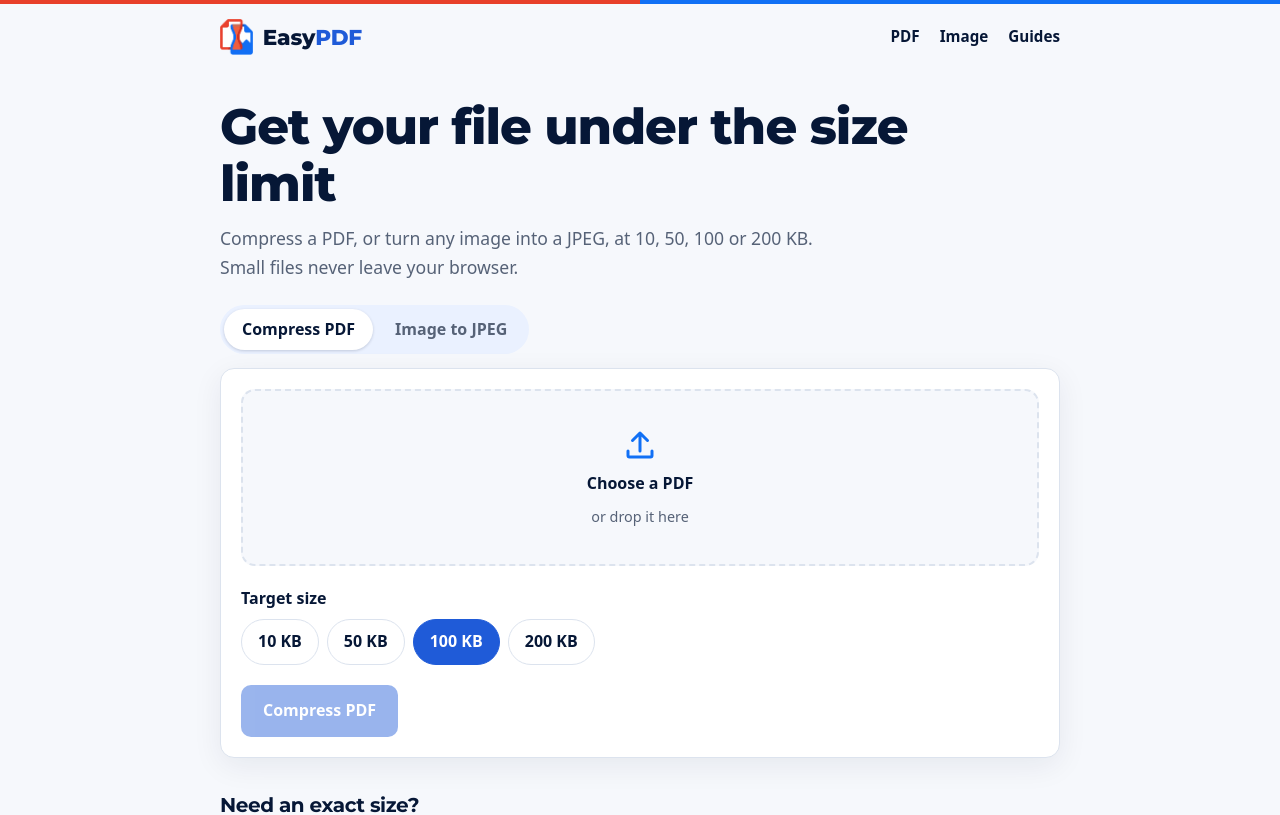
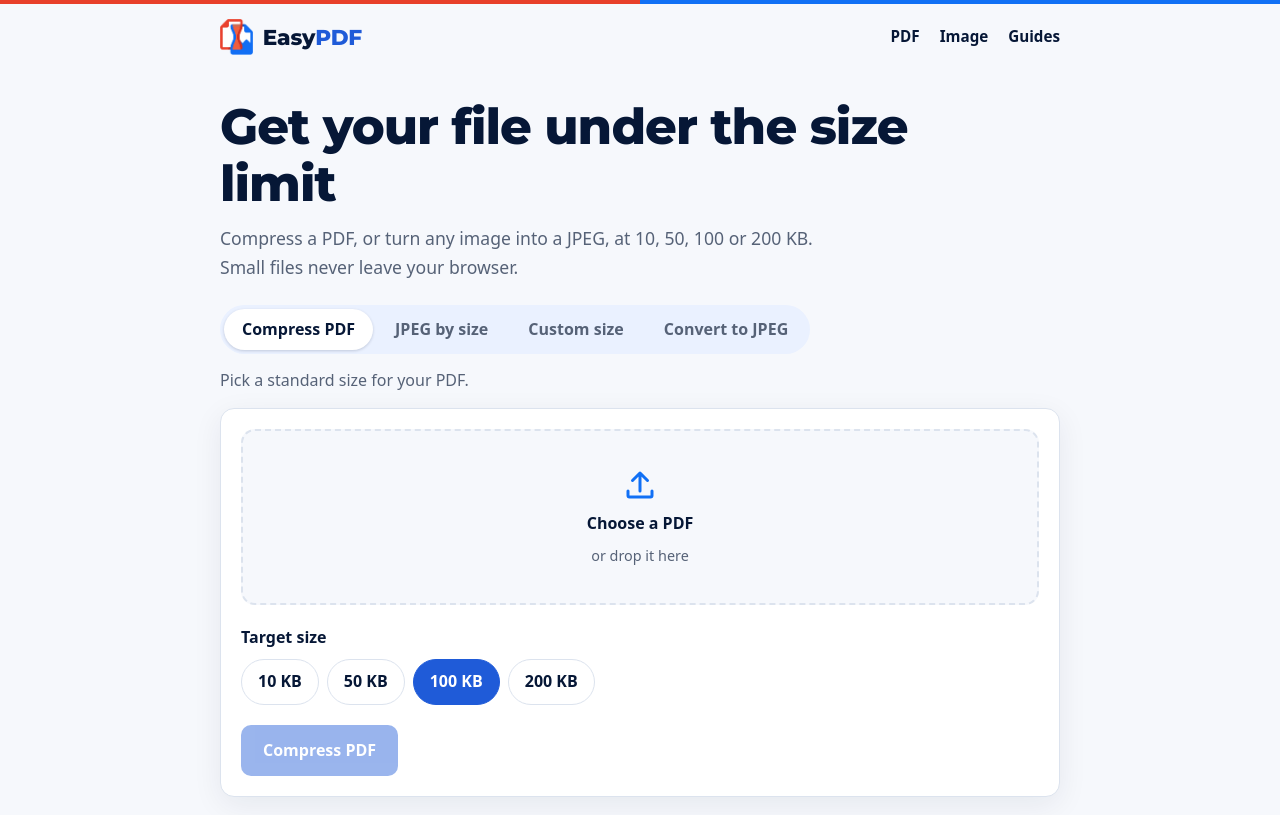
Before and after one commit to samirnagp/compresspdf, a Next.js app: page / in a window 1280 px wide. Shown: the top 815 px of the page. Built offline with nearby package versions, Linux system fonts and the light colour scheme.

Commit message:
Add files via upload

```diff
--- a/components/Guide.tsx
+++ b/components/Guide.tsx
@@ -1,7 +1,7 @@
 import { faq, howTo, homeFaq, tips, type QA } from '@/lib/content';
 import type { Kind } from '@/lib/tools';
 
-function Faq({ title, items }: { title: string; items: QA[] }) {
+export function Faq({ title, items }: { title: string; items: QA[] }) {
   return (
     <section>
       <h2>{title}</h2>
--- a/components/Home.tsx
+++ b/components/Home.tsx
@@ -3,21 +3,27 @@ import { useState } from 'react';
 import Tool from './Tool';
 import type { Kind } from '@/lib/tools';
 
-const TABS: { kind: Kind; label: string }[] = [
-  { kind: 'pdf', label: 'Compress PDF' },
-  { kind: 'image', label: 'Image to JPEG' },
+type Tab = { id: string; label: string; desc: string; kind: Kind | 'any'; sizing: 'preset' | 'custom' | 'none' };
+
+const TABS: Tab[] = [
+  { id: 'pdf', label: 'Compress PDF', desc: 'Pick a standard size for your PDF.', kind: 'pdf', sizing: 'preset' },
+  { id: 'image', label: 'JPEG by size', desc: 'Turn any image into a JPEG at a standard size.', kind: 'image', sizing: 'preset' },
+  { id: 'custom', label: 'Custom size', desc: 'Type any size in KB. Works for PDFs and images.', kind: 'any', sizing: 'custom' },
+  { id: 'convert', label: 'Convert to JPEG', desc: 'Convert any image to JPEG with no size limit.', kind: 'image', sizing: 'none' },
 ];
 
 export default function Home() {
-  const [kind, setKind] = useState<Kind>('pdf');
+  const [id, setId] = useState('pdf');
+  const tab = TABS.find((t) => t.id === id) ?? TABS[0];
   return (
     <>
       <div className="tabs" role="tablist" aria-label="Choose a tool">
         {TABS.map((t) => (
-          <button key={t.kind} role="tab" className="tab" aria-selected={kind === t.kind} onClick={() => setKind(t.kind)}>{t.label}</button>
+          <button key={t.id} role="tab" className="tab" aria-selected={id === t.id} onClick={() => setId(t.id)}>{t.label}</button>
         ))}
       </div>
-      <Tool key={kind} kind={kind} size={100} />
+      <p className="tab-desc">{tab.desc}</p>
+      <Tool key={tab.id} kind={tab.kind} sizing={tab.sizing} size={100} />
     </>
   );
 }
--- a/components/Tool.tsx
+++ b/components/Tool.tsx
@@ -1,30 +1,55 @@
 'use client';
 import { useState } from 'react';
 import { SIZES, type Kind } from '@/lib/tools';
-import { CLIENT_MAX_BYTES, compressImageLocal, compressPdfLocal, type Local } from '@/lib/client';
+import { CLIENT_MAX_BYTES, compressImageLocal, compressPdfLocal, convertToJpegLocal, type Local } from '@/lib/client';
 
 const kb = (n: number) => (n >= 1024 * 1024 ? `${(n / 1024 / 1024).toFixed(1)} MB` : `${(n / 1024).toFixed(1)} KB`);
 type Result = { url: string; bytes: number; fit: boolean; via: 'browser' | 'server' };
+type Sizing = 'preset' | 'custom' | 'none';
+const MIN_KB = 5;
+const MAX_KB = 5120;
+const isPdfFile = (f: File) => f.type === 'application/pdf' || f.name.toLowerCase().endsWith('.pdf');
+const isImageFile = (f: File) => f.type.startsWith('image/') || /\.(jpe?g|png|webp|gif|bmp|svg|avif|heic|heif)$/i.test(f.name);
 
-export default function Tool({ kind, size: initial }: { kind: Kind; size: number }) {
+export default function Tool({ kind, size: initial, sizing = 'preset' }: { kind: Kind | 'any'; size: number; sizing?: Sizing }) {
   const [file, setFile] = useState<File | null>(null);
   const [size, setSize] = useState(initial);
+  const [custom, setCustom] = useState(String(initial));
   const [busy, setBusy] = useState(false);
   const [over, setOver] = useState(false);
   const [error, setError] = useState('');
   const [notice, setNotice] = useState('');
   const [result, setResult] = useState<Result | null>(null);
   const [offerUpload, setOfferUpload] = useState(false);
-  const isPdf = kind === 'pdf';
 
-  const pick = (f: File | null) => { setFile(f); setResult(null); setError(''); setNotice(''); setOfferUpload(false); };
+  const eff: Kind = kind === 'any' ? (file && isPdfFile(file) ? 'pdf' : 'image') : kind;
+  const isPdf = eff === 'pdf';
+  const target = sizing === 'custom' ? Number(custom) : size;
+
+  function check(f: File): string {
+    if (kind === 'pdf' && !isPdfFile(f)) return 'Please choose a PDF file.';
+    if (kind === 'image' && !isImageFile(f)) return 'Please choose an image file.';
+    if (kind === 'any' && !isPdfFile(f) && !isImageFile(f)) return 'Please choose a PDF or an image.';
+    return '';
+  }
+
+  function pick(f: File | null) {
+    setResult(null); setNotice(''); setOfferUpload(false);
+    if (f) {
+      const problem = check(f);
+      if (problem) { setFile(null); setError(problem); return; }
+    }
+    setFile(f); setError('');
+  }
+
   const show = (blob: Blob, fit: boolean, via: Result['via']) =>
     setResult({ url: URL.createObjectURL(blob), bytes: blob.size, fit, via });
 
   async function viaServer(f: File) {
     const body = new FormData();
     body.append('file', f);
-    body.append('target', String(size));
+    if (sizing === 'none') body.append('mode', 'convert');
+    else body.append('target', String(target));
     const res = await fetch(isPdf ? '/api/compress-pdf' : '/api/convert-image', { method: 'POST', body });
     if (!res.ok) throw new Error((await res.json()).error ?? 'Something went wrong.');
     show(await res.blob(), res.headers.get('X-Fit') === '1', 'server');
@@ -32,6 +57,10 @@ export default function Tool({ kind, size: initial }: { kind: Kind; size: number
 
   async function run(forceServer = false) {
     if (!file) return;
+    if (sizing !== 'none' && !(target >= MIN_KB && target <= MAX_KB)) {
+      setError(`Enter a size between ${MIN_KB} and ${MAX_KB.toLocaleString('en-US')} KB.`);
+      return;
+    }
     setBusy(true); setError(''); setNotice(''); setResult(null); setOfferUpload(false);
     try {
       if (forceServer) { await viaServer(file); return; }
@@ -40,8 +69,10 @@ export default function Tool({ kind, size: initial }: { kind: Kind; size: number
         setOfferUpload(true); return;
       }
       let local: Local | null = null;
-      try { local = isPdf ? await compressPdfLocal(file, size * 1024) : await compressImageLocal(file, size * 1024); }
-      catch { local = null; }
+      try {
+        if (sizing === 'none') local = await convertToJpegLocal(file);
+        else local = isPdf ? await compressPdfLocal(file, target * 1024) : await compressImageLocal(file, target * 1024);
+      } catch { local = null; }
       if (!local) {
         setNotice('Your browser could not process this file. You can upload it instead. It is deleted right after.');
         setOfferUpload(true); return;
@@ -55,33 +86,47 @@ export default function Tool({ kind, size: initial }: { kind: Kind; size: number
 
   const outName = file ? file.name.replace(/\.[^.]+$/, '') + (isPdf ? '-compressed.pdf' : '.jpg') : '';
   const saved = file && result ? Math.round((1 - result.bytes / file.size) * 100) : 0;
+  const action = sizing === 'none' ? 'Convert to JPEG' : !file && kind === 'any' ? 'Compress' : isPdf ? 'Compress PDF' : 'Convert to JPEG';
+  const chooseText = kind === 'pdf' ? 'Choose a PDF' : kind === 'image' ? 'Choose an image' : 'Choose a PDF or image';
+  const accept = kind === 'pdf' ? 'application/pdf' : kind === 'image' ? 'image/*' : 'application/pdf,image/*';
 
   return (
-    <section className="tool" aria-label={isPdf ? 'PDF compressor' : 'Image to JPEG converter'}>
+    <section className="tool" aria-label="File size tool">
       <label className={`drop${over ? ' over' : ''}`}
         onDragOver={(e) => { e.preventDefault(); setOver(true); }}
         onDragLeave={() => setOver(false)}
         onDrop={(e) => { e.preventDefault(); setOver(false); pick(e.dataTransfer.files?.[0] ?? null); }}>
-        <input type="file" accept={isPdf ? 'application/pdf' : 'image/*'} onChange={(e) => pick(e.target.files?.[0] ?? null)} />
+        <input type="file" accept={accept} onChange={(e) => pick(e.target.files?.[0] ?? null)} />
         <svg width="36" height="36" viewBox="0 0 24 24" fill="none" stroke="currentColor" strokeWidth="2" strokeLinecap="round" strokeLinejoin="round" aria-hidden="true">
           <path d="M12 16V4M7 9l5-5 5 5M4 16v3a1 1 0 0 0 1 1h14a1 1 0 0 0 1-1v-3" />
         </svg>
         {file
           ? <><span className="name">{file.name}</span><span className="hint">{kb(file.size)}. Click to choose another file.</span></>
-          : <><strong>{isPdf ? 'Choose a PDF' : 'Choose an image'}</strong><span className="hint">or drop it here</span></>}
+          : <><strong>{chooseText}</strong><span className="hint">or drop it here</span></>}
       </label>
 
+      {sizing === 'preset' && (
+        <>
           <span className="label" id="size-label">Target size</span>
           <div className="chips" role="radiogroup" aria-labelledby="size-label">
             {SIZES.map((s) => (
               <button key={s} type="button" role="radio" aria-checked={size === s} className="chip" onClick={() => setSize(s)}>{s} KB</button>
             ))}
           </div>
+        </>
+      )}
+      {sizing === 'custom' && (
+        <>
+          <label className="label" htmlFor="custom-size">Target size in KB</label>
+          <input id="custom-size" className="num" type="number" inputMode="numeric" min={MIN_KB} max={MAX_KB}
+            value={custom} onChange={(e) => setCustom(e.target.value)} />
+          <p className="notice">Any size from {MIN_KB} to {MAX_KB.toLocaleString('en-US')} KB.</p>
+        </>
+      )}
+      {sizing === 'none' && <p className="notice">Keeps the original dimensions and uses high JPEG quality.</p>}
 
       <div className="actions">
-        <button className="btn" onClick={() => run()} disabled={!file || busy}>
-          {busy ? 'Working…' : isPdf ? 'Compress PDF' : 'Convert to JPEG'}
-        </button>
+        <button className="btn" onClick={() => run()} disabled={!file || busy}>{busy ? 'Working…' : action}</button>
       </div>
 
       {error && <p className="error" role="alert">{error}</p>}
@@ -93,7 +138,9 @@ export default function Tool({ kind, size: initial }: { kind: Kind; size: number
             {saved > 0 ? ` (${saved}% smaller)` : ''}
           </p>
           <p>
-            {result.fit ? `Under your ${size} KB target. ` : `This is the smallest we could make it, and it is over your ${size} KB target. `}
+            {sizing === 'none'
+              ? 'Converted to JPEG. '
+              : result.fit ? `Under your ${target} KB target. ` : `This is the smallest we could make it, and it is over your ${target} KB target. `}
             {result.via === 'browser' ? 'Processed in your browser. Nothing was uploaded.' : 'Processed on the server and deleted.'}
           </p>
           <a className="btn" href={result.url} download={outName}>Download {isPdf ? 'PDF' : 'JPEG'}</a>
@@ -102,7 +149,7 @@ export default function Tool({ kind, size: initial }: { kind: Kind; size: number
       {offerUpload && (
         <div className="actions">
           <button className="btn ghost" onClick={() => run(true)} disabled={busy}>
-            {result ? 'Try stronger compression (uploads file)' : 'Upload and compress'}
+            {result ? 'Try stronger compression (uploads file)' : 'Upload and process'}
           </button>
         </div>
       )}
```
Lines whose indentation alone changed are shown as unchanged.
